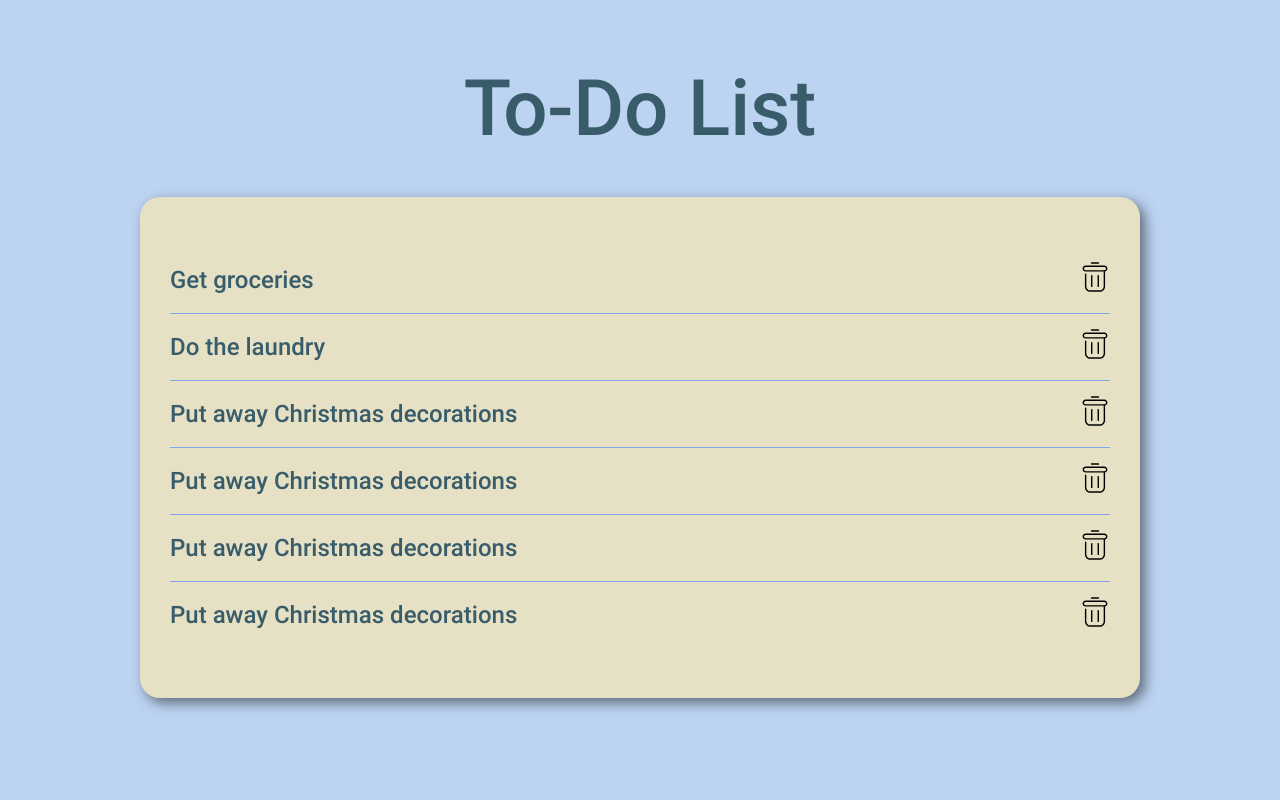
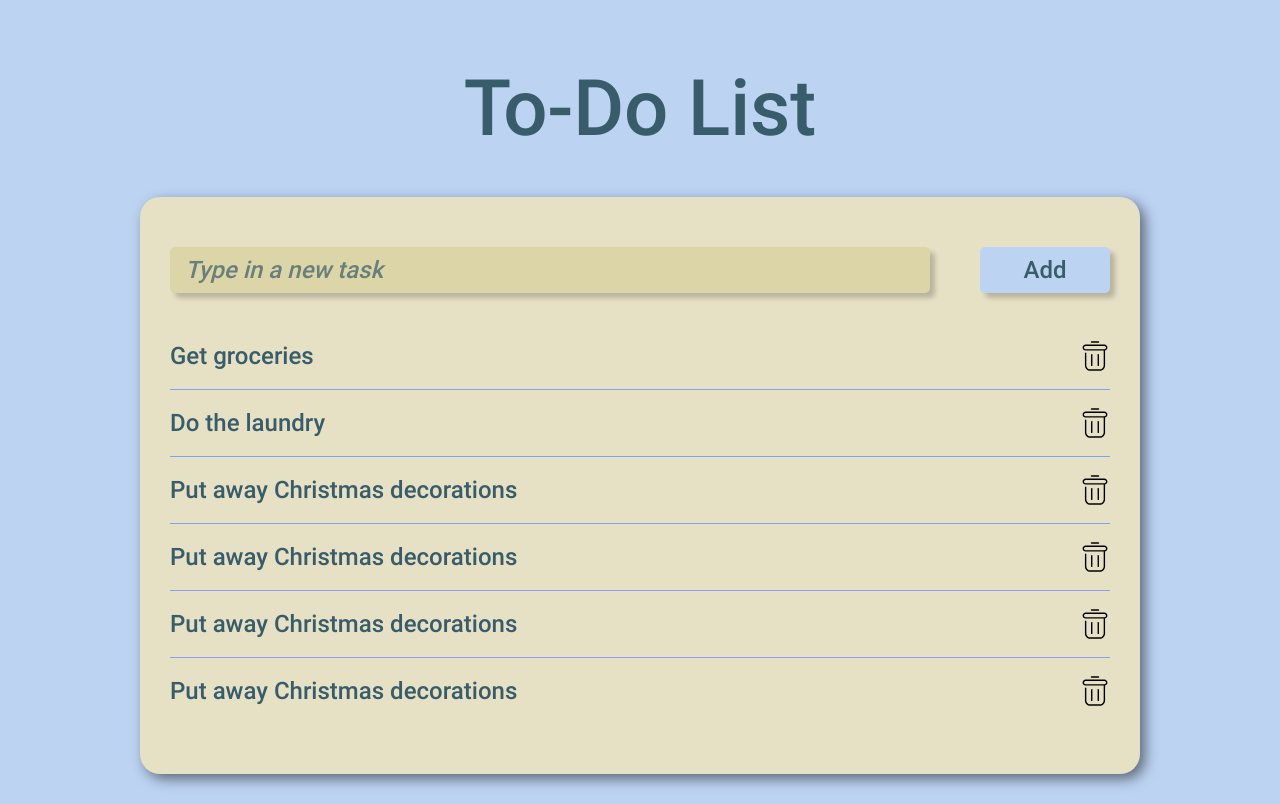
Before and after one commit to Qumansa/todolist_redux, a React (Create React App) app: page / in a window 1280 px wide. Built offline with nearby package versions, Linux system fonts and the light colour scheme; data requests are answered from the project's data file; a web font is replaced by a local one.

Commit message:
Форма
Дизайн и вёрстка

```diff
--- a/src/components/app/App.js
+++ b/src/components/app/App.js
@@ -1,4 +1,5 @@
 import Header from '../header/Header';
+import Form from '../form/Form';
 import ToDoList from '../toDoList/ToDoList';
 
 import '../../style/_base.sass';
@@ -8,7 +9,15 @@ const App = () => {
     	<>
 			<Header/>
 			<main>
-				<ToDoList/>
+				<section className="to-do-list section">
+					<div className="container">
+						<h2 className="sr-only">Tasks</h2>
+						<div className="to-do-list__wrapper">
+							<Form/>
+							<ToDoList/>
+						</div>
+					</div>
+				</section>
 			</main>
     	</>
   	);
--- /dev/null
+++ b/src/components/form/Form.js
@@ -0,0 +1,19 @@
+import './form.sass';
+
+const Form = () => {
+    return (
+        <form className="form">
+            <input
+                className="form__input"
+                type="text"
+                placeholder="Type in a new task"/>
+            <button
+                className="form__submit"
+                type="submit">
+                Add
+            </button>
+        </form>
+    );
+};
+
+export default Form;
--- /dev/null
+++ b/src/components/form/form.sass
@@ -0,0 +1,36 @@
+@import '../../style/_variables'
+
+.form
+    display: flex
+    justify-content: space-between
+    column-gap: 50px
+    align-items: center
+    &__input
+        padding: 5px 15px
+        width: 100%
+        background-color: $mediumChampagne
+        outline-color: $deepSpaceSparkle
+        border-top: none
+        border-left: none
+        border-right: none
+        border-bottom: none
+        border-radius: 5px
+        box-shadow: 5px 5px 5px 0 rgba(0, 0, 0, 0.2)
+        &::placeholder
+            font-style: italic
+            color: $deepSpaceSparkle
+            opacity: 0.7
+    &__submit
+        padding: 5px 15px
+        min-width: 100px
+        background-color: $lightSteelBlue
+        border-radius: 5px
+        transition: transform 0.2s, background-color 0.2s
+        will-change: transform, background-color
+        box-shadow: 5px 5px 5px 0 rgba(0, 0, 0, 0.2)
+        @media (min-width: 992px)
+            &:hover
+                background-color: $littleBoyBlue
+                transform: scale(1.03)
+            &:active
+                opacity: 0.5
--- a/src/components/toDoItem/toDoItem.sass
+++ b/src/components/toDoItem/toDoItem.sass
@@ -4,6 +4,7 @@
     &__item
         display: flex
         justify-content: space-between
+        align-items: center
         column-gap: 30px
         padding: 15px 0
         &:not(:first-child)
--- a/src/components/toDoList/ToDoList.js
+++ b/src/components/toDoList/ToDoList.js
@@ -57,14 +57,9 @@ const ToDoList = () => {
         : elements;
 
     return (
-        <section className="to-do-list section">
-            <div className="container">
-                <h2 className="sr-only">Tasks</h2>
-                <div className="to-do-list__wrapper">
-                    {view}
-                </div>
-            </div>
-        </section>
+        <>
+            {view}
+        </>
     );
 };
 
--- a/src/components/toDoList/toDoList.sass
+++ b/src/components/toDoList/toDoList.sass
@@ -2,6 +2,9 @@
 
 .to-do-list
     &__wrapper
+        display: flex
+        flex-direction: column
+        gap: 30px
         padding: 50px 30px
         background-color: $eggshell
         border-radius: 20px
--- a/src/style/_variables.sass
+++ b/src/style/_variables.sass
@@ -1,5 +1,5 @@
 $lightSteelBlue: #bcd3f2 // фон
 $deepSpaceSparkle: #395c6b // текст
 $littleBoyBlue: #80a4ed
-$sage: #d4cb92
+$mediumChampagne: #dcd5a7
 $eggshell: #e6e1c5
```
